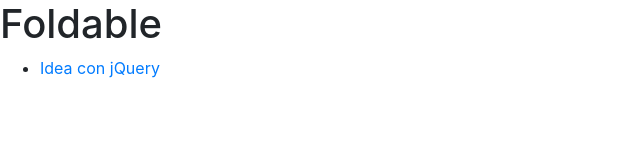
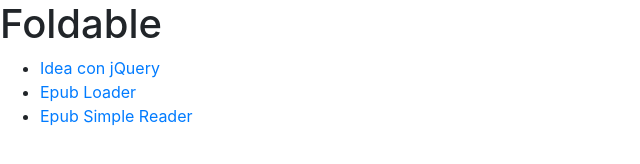
Before and after one commit to akobashikawa/foldable, a plain HTML site: page index.html in a window 1280 px wide. Shown: the whole page, without its empty margins (0-640 px from the left). Drawn offline with nearby package versions, Linux system fonts and the light colour scheme.

Commit message:
Optimiza formato de lista en index.html

```diff
--- a/index.html
+++ b/index.html
@@ -12,9 +12,9 @@
   <h1>Foldable</h1>
 
   <ul>
-    <li>
-      <a href="./foldable-lab/idea-jquery.html">Idea con jQuery</a>
-    </li>
+    <li> <a href="./foldable-lab/idea-jquery.html">Idea con jQuery</a> </li>
+    <li> <a href="./foldable-lab/vue-epub-libs/epub-loader.html">Epub Loader</a> </li>
+    <li> <a href="./foldable-lab/vue-epub-libs/epub-simple-reader.html">Epub Simple Reader</a> </li>
   </ul>
 </body>
 </html>
```
